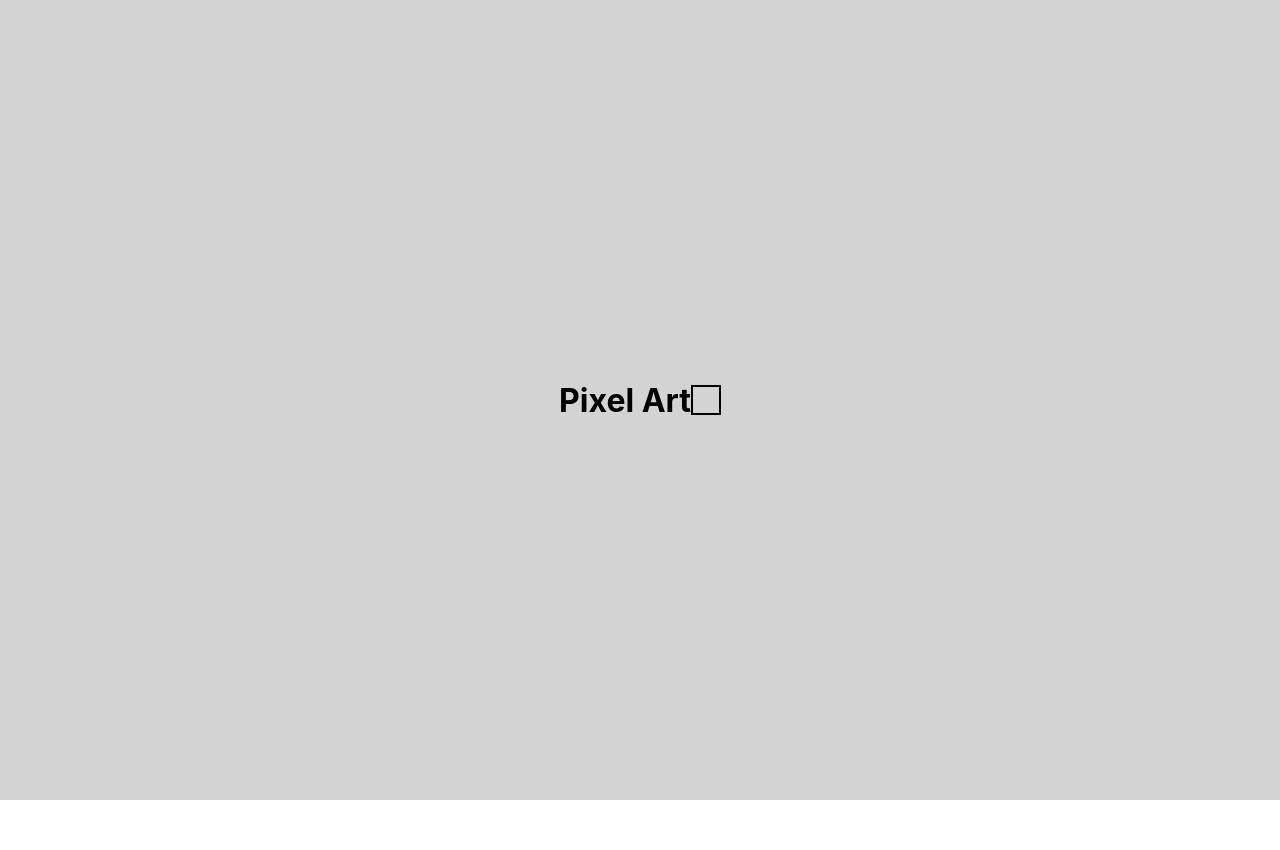
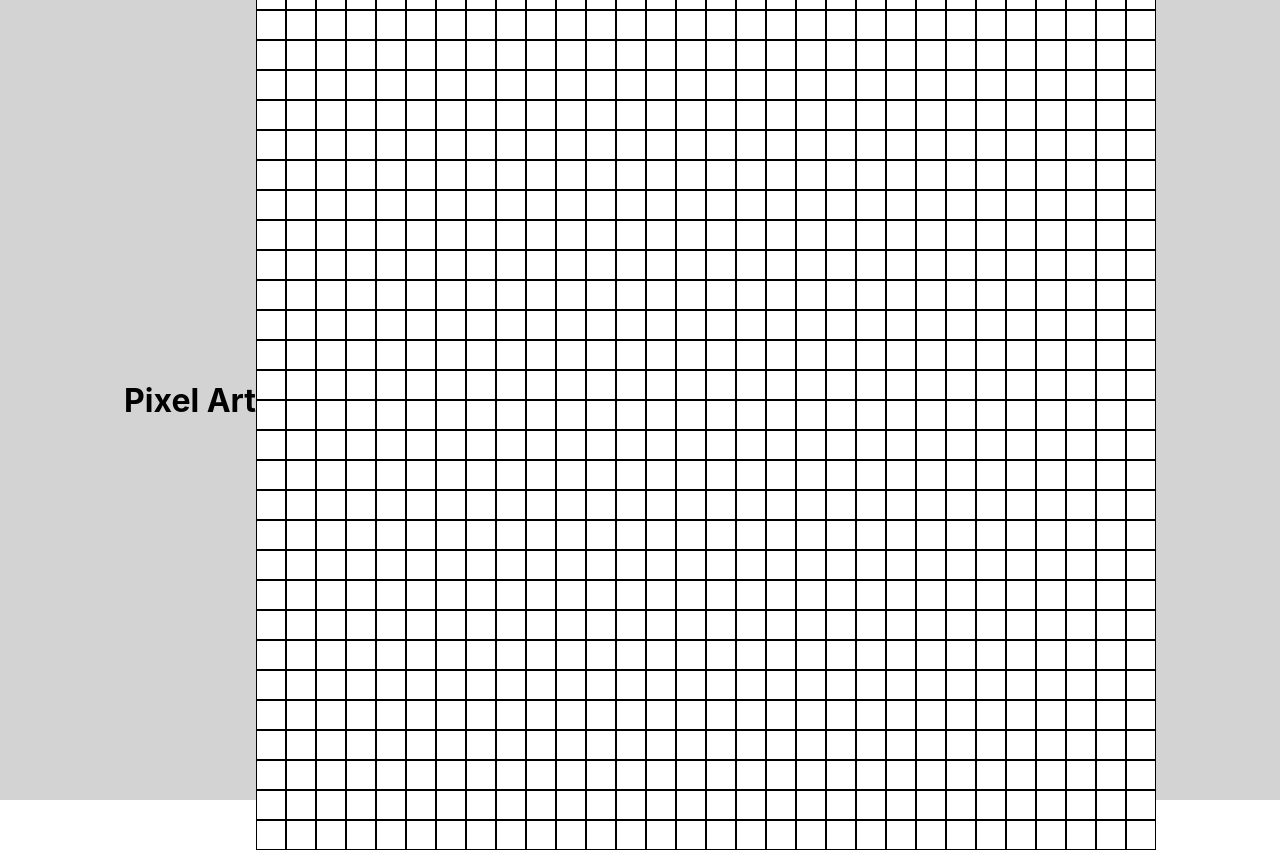
Before and after one commit to jessehall3/test_react_pixelart, a React (Create React App) app: page / in a window 1280 px wide. Before the commit the page ends 800 px from the top, so only its background shows below. Built offline with nearby package versions, Linux system fonts and the light colour scheme.

Commit message:
Now showing grid of pixels.

```diff
--- a/package.json
+++ b/package.json
@@ -3,8 +3,8 @@
   "version": "0.1.0",
   "private": true,
   "dependencies": {
-    "react": "^16.7.0",
-    "react-dom": "^16.7.0",
+    "react": "^16.8.0-alpha.0",
+    "react-dom": "^16.8.0-alpha.0",
     "react-scripts": "2.1.3"
   },
   "scripts": {
--- a/src/App.css
+++ b/src/App.css
@@ -15,7 +15,7 @@
 .pixel {
   width: 30px;
   height: 30px;
-  border: 2px solid black;
+  border: 1px solid black;
   box-sizing: border-box;
 }
 
--- a/src/App.js
+++ b/src/App.js
@@ -1,12 +1,12 @@
 import React, { useState } from 'react';
-import Pixel from './components/Pixel';
+import Canvas from './components/Canvas';
 import './App.css';
 
 function App() {
   return (
     <div className="App">
       <h1>Pixel Art</h1>
-      <Pixel />
+      <Canvas />
     </div>
   );
 }
--- /dev/null
+++ b/src/Colors.js
@@ -0,0 +1 @@
+export default ['white', 'lightblue', 'blue', 'darkblue']
--- /dev/null
+++ b/src/components/Canvas.js
@@ -0,0 +1,32 @@
+import React, { Component, useState } from 'react'
+import Pixel from './Pixel';
+import Colors from './../Colors';
+
+const Canvas = () => {
+  const createMatrix = (size=30, val=0) => {
+    return Array(size).fill()
+      .map( ()=>{
+        return Array(size).fill(val)
+      })
+  }
+
+  const [matrix, setMatrix] = useState(createMatrix())
+
+  return (
+    <div className={'canvas'}>
+      {matrix.map((row, rowIndex) =>
+        row.map((_, colIndex) => {
+          return (
+            <Pixel
+              key={`${rowIndex}-${colIndex}`}
+              background={Colors[matrix[rowIndex][colIndex]]}
+            />
+          )
+        })
+      )}
+    </div>
+  )
+
+}
+
+export default Canvas
```
Also changed, not shown: 1 other file (tests, documents, lock files or other folders).
